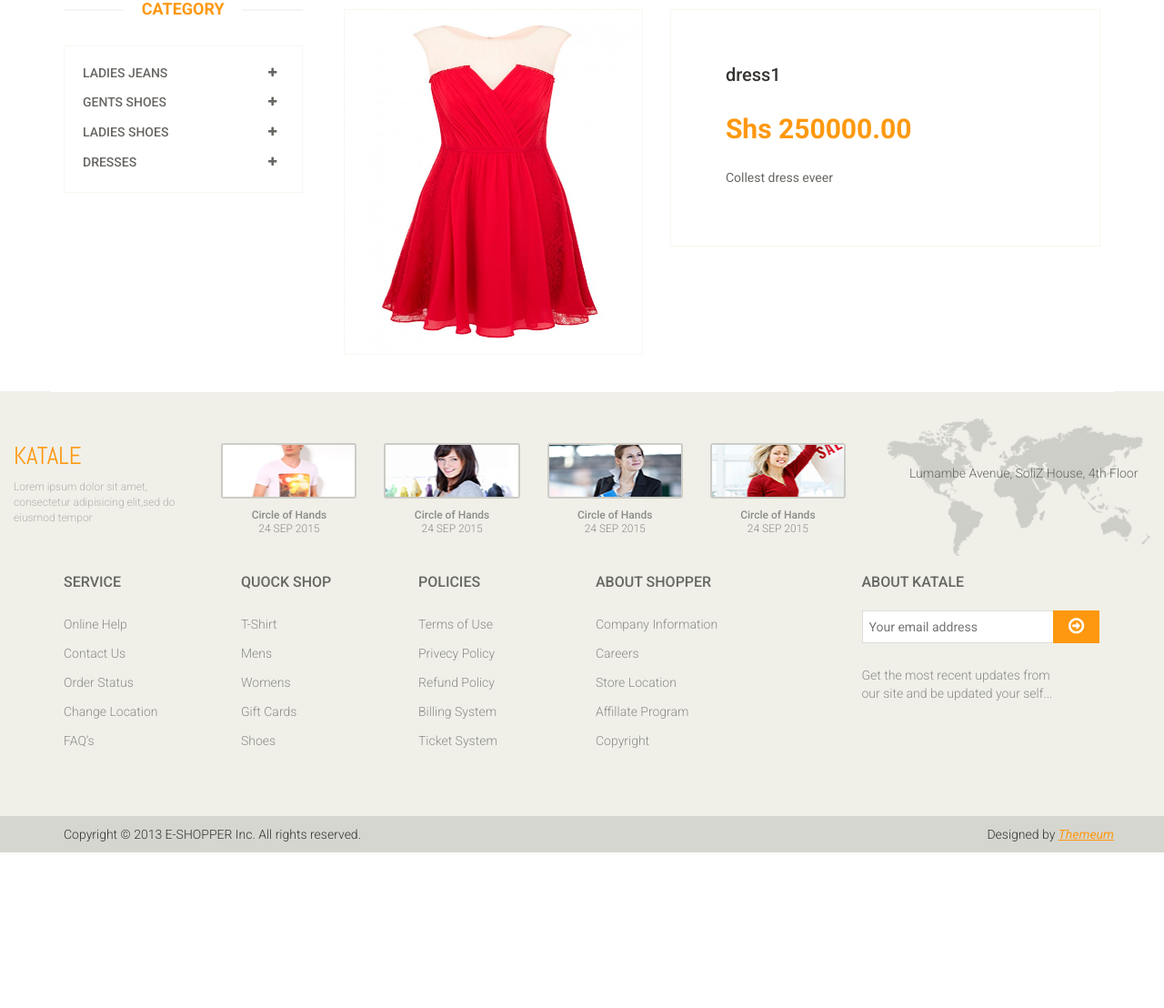
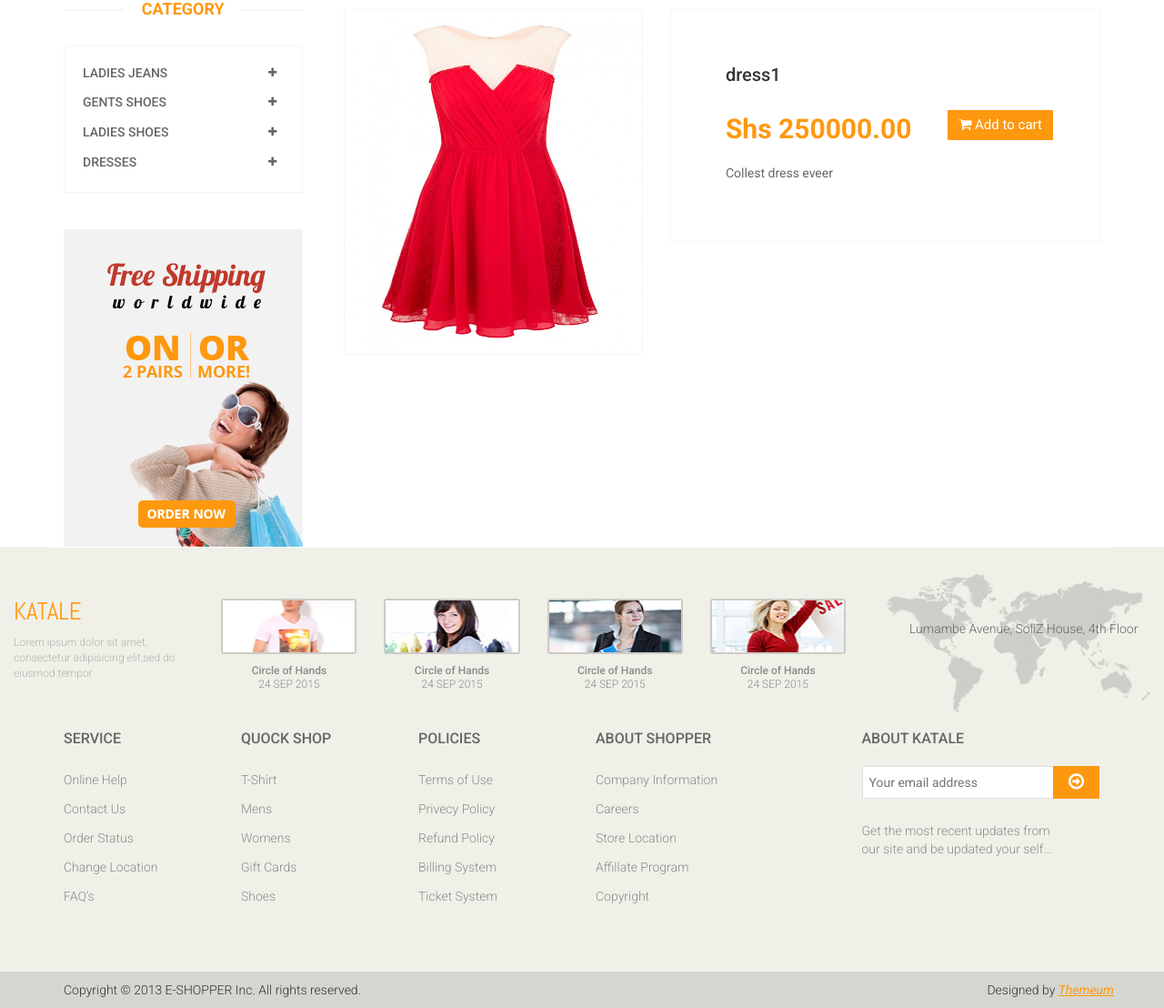
Before and after one commit to namaratrish/Katale_Store, a Django app: template Katale/templates/Katale/details.html in a window 1280 px wide. Shown: the part 206-1314 px from the top of the page at 91% size. Before the commit the page ends 1143 px from the top, so only its background shows below. Run offline with Django 3.2, Linux system fonts and the light colour scheme; the template is opened without the code that fills it: values that come from a table or form of the project are taken from there, others are empty; data comes from the database, SQL or seed files in the repository; both versions use the stored data as it was after the commit; parts of the project's set-up code (start-up, migrations or seed data) failed here and were passed over; some libraries are stand-ins or nearby versions.

Commit message:
template changes

```diff
--- a/Katale/templates/Katale/details.html
+++ b/Katale/templates/Katale/details.html
@@ -15,7 +15,7 @@
 							<div class="panel panel-default">
 								<div class="panel-heading">
 									<h4 class="panel-title">
-										<a data-toggle="collapse" data-parent="#accordian" href="{% url 'Katale:products' category.id %}">
+										<a href="{% url 'Katale:products' category.id %}">
 											<span class="badge pull-right"><i class="fa fa-plus"></i></span>
 											{{category.category}}
 										</a>
@@ -26,6 +26,9 @@
 							{% endif %}
 
 						</div><!--/category-products-->
+						<div class="shipping text-center"><!--shipping-->
+							<img src="{% static 'images/home/shipping.jpg' %}" alt="" />
+						</div>
                     </div>
                 </div>
 
@@ -57,6 +60,11 @@
 										<i class="fa fa-shopping-cart"></i>
 										Add to cart
 									</button>-->
+
+									<button type="button" class="btn btn-fefault cart">
+										<i class="fa fa-shopping-cart"></i>
+										Add to cart
+									</button>
 								</span>
 								<p>{{product.description}}</p>
 
--- a/Katale/templates/Katale/products.html
+++ b/Katale/templates/Katale/products.html
@@ -31,6 +31,9 @@
                         {% endif %}
 
                     </div><!--/category-products-->
+                    <div class="shipping text-center"><!--shipping-->
+							<img src="{% static 'images/home/shipping.jpg' %}" alt="" />
+						</div>
                 </div>
             </div>
 
```
Also changed, not shown: Katale/templates/Katale/index.html (+5 -3 lines), db.sqlite3.
